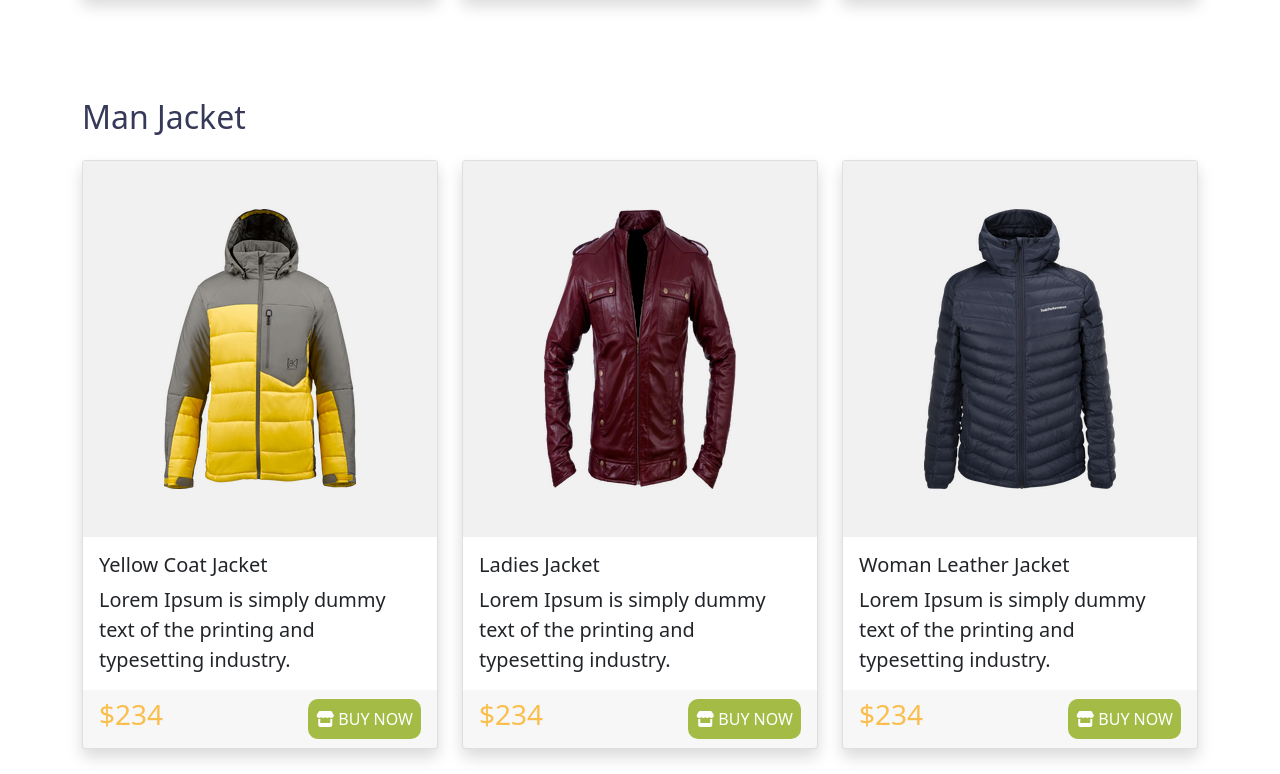
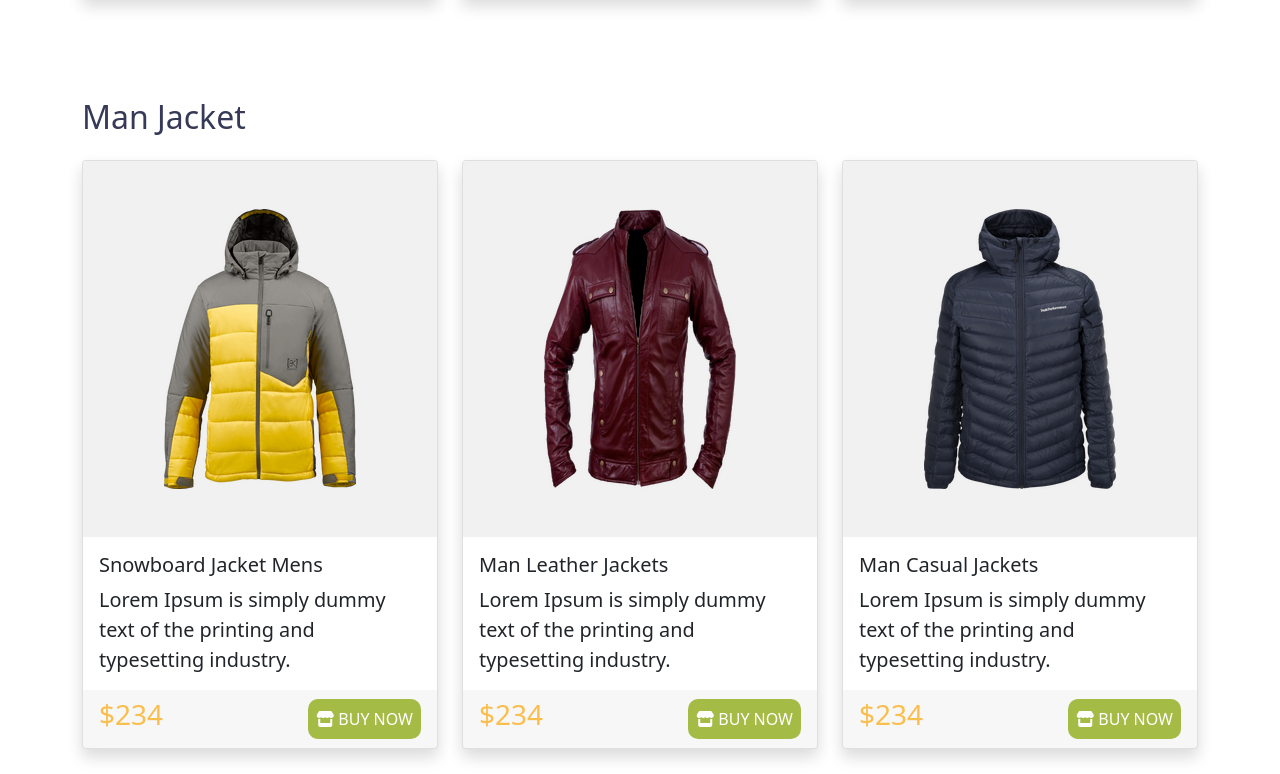
Before and after one commit to imran1337/Penguins_shop, a plain HTML site: page index.html in a window 1280 px wide. Shown: the part 1315-2089 px from the top of the page. Drawn offline with nearby package versions, Linux system fonts and the light colour scheme; a web font is replaced by a local one.

Commit message:
heading text changed

```diff
--- a/index.html
+++ b/index.html
@@ -152,7 +152,7 @@
           class="mb-4 animate__animated animate__bounceInDown"
           style="color: #363958"
         >
-          WoMan Jacket
+          Women Jacket
         </h2>
         <div class="row row-cols-1 row-cols-md-3 g-4">
           <div class="col">
@@ -260,7 +260,7 @@
                 />
               </div>
               <div class="card-body">
-                <h5 class="card-title">Yellow Coat Jacket</h5>
+                <h5 class="card-title">Snowboard Jacket Mens</h5>
                 <p class="card-text">
                   Lorem Ipsum is simply dummy text of the printing and
                   typesetting industry.
@@ -288,7 +288,7 @@
                 </div>
               </div>
               <div class="card-body">
-                <h5 class="card-title">Ladies Jacket</h5>
+                <h5 class="card-title">Man Leather Jackets</h5>
                 <p class="card-text">
                   Lorem Ipsum is simply dummy text of the printing and
                   typesetting industry.
@@ -314,7 +314,7 @@
                 />
               </div>
               <div class="card-body">
-                <h5 class="card-title">Woman Leather Jacket</h5>
+                <h5 class="card-title">Man Casual Jackets</h5>
                 <p class="card-text">
                   Lorem Ipsum is simply dummy text of the printing and
                   typesetting industry.
```
